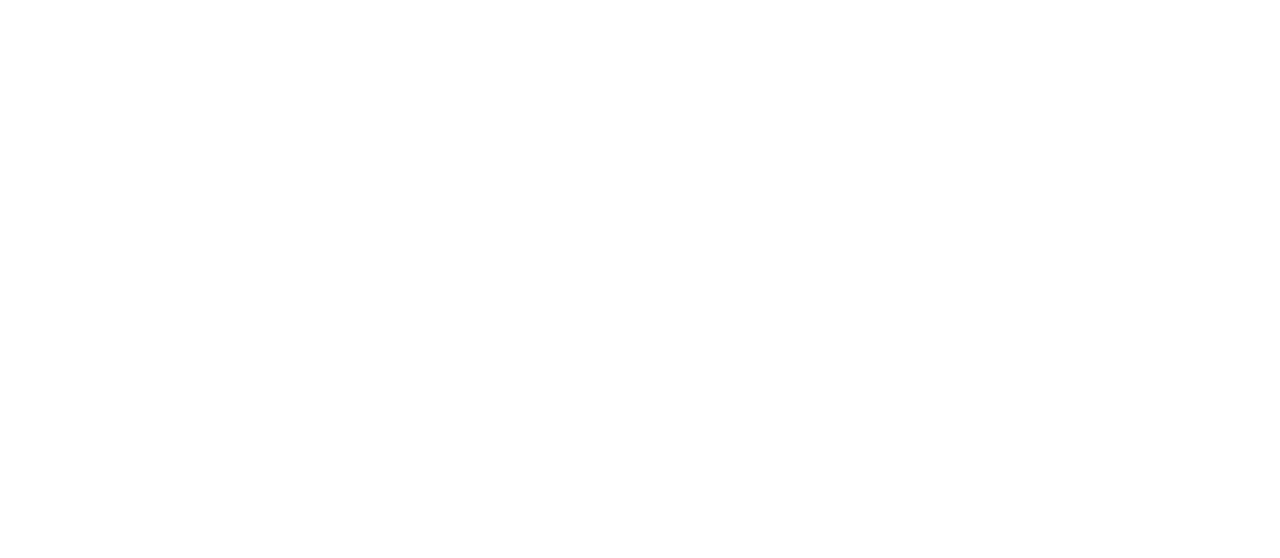
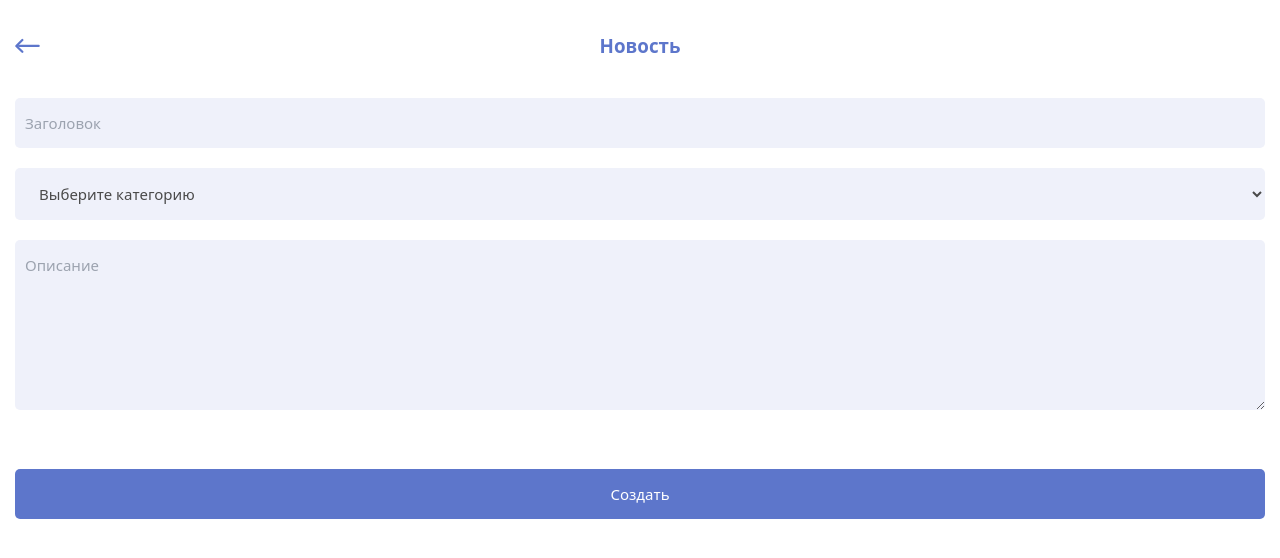
Before and after one commit to ReaGet/studeo, a Vue app: page /news/create in a window 1280 px wide. Before the commit this address had no page. Shown: the top 558 px of the page. Built offline with nearby package versions, Linux system fonts and the light colour scheme.

Commit message:
added new views and new textarea component

```diff
--- a/src/components/InputComponent.vue
+++ b/src/components/InputComponent.vue
@@ -7,6 +7,7 @@
       :type="type"
       :value="value"
       :disabled="disabled"
+      :placeholder="placeholder"
     >
   </label>
 </template>
@@ -31,6 +32,9 @@
     disabled: {
       default: false,
     },
+    placeholder: {
+      default: '',
+    },
   },
 };
 </script>
--- /dev/null
+++ b/src/components/TextareaComponent.vue
@@ -0,0 +1,74 @@
+<template>
+  <label :for="name">
+    <textarea
+      id="name"
+      class="w-full px-4 py-6 text-2xl text-black bg-primary-light rounded-lg outline-none"
+      @input="handleInput"
+      @keydown.enter="handleEnter"
+      cols="30"
+      rows="7"
+      ref="textarea"
+      v-model.trim="text"
+      :placeholder="placeholder"
+    ></textarea>
+  </label>
+</template>
+
+<script>
+export default {
+  name: 'v-textarea',
+  props: {
+    name: {
+      required: true,
+      type: String,
+    },
+    value: {
+      default: '',
+    },
+    title: {
+      default: '',
+    },
+    disabled: {
+      default: false,
+    },
+    placeholder: {
+      default: '',
+    },
+  },
+  data() {
+    return {
+      text: this.value,
+    };
+  },
+  mounted() {
+    if (this.$refs.textarea) {
+      this.$refs.textarea.focus();
+      this.handleTextAreaSize();
+    }
+  },
+  methods: {
+    handleInput() {
+      this.handleTextAreaSize();
+      this.$emit('input', this.text);
+    },
+    handleTextAreaSize() {
+      this.$refs.textarea.style.height = '0px';
+      const height = Math.max(this.$refs.textarea.scrollHeight, 170);
+      this.$refs.textarea.style.height = `${height}px`;
+    },
+    handleEnter(event) {
+      if (event.ctrlKey) {
+        event.preventDefault();
+        this.$emit('submit', this.text);
+        this.text = '';
+        return;
+      }
+      if (!event.ctrlKey && !event.shiftKey) {
+        event.preventDefault();
+        this.$refs.textarea.value += '\n';
+      }
+      this.handleTextAreaSize();
+    },
+  },
+};
+</script>
--- a/src/router/index.js
+++ b/src/router/index.js
@@ -55,6 +55,18 @@
     meta: { layout: 'main', title: 'Новости', action: 'addNews' },
     component: () => import('@/views/NewsView.vue'),
   },
+  {
+    path: '/news/:id',
+    name: 'singleNews',
+    meta: { layout: 'main' },
+    component: () => import('@/views/SingleNewsView.vue'),
+  },
+  {
+    path: '/news/create',
+    name: 'newsCreate',
+    meta: { layout: 'main', title: 'Новость' },
+    component: () => import('@/views/NewsCreateView.vue'),
+  },
 ];
 
 const router = createRouter({
--- /dev/null
+++ b/src/views/NewsCreateView.vue
@@ -0,0 +1,32 @@
+<template>
+  <div class="w-full">
+    <form class="flex flex-col w-full gap-8">
+      <v-input :name="'title'" :placeholder="'Заголовок'" />
+      <label for="category" class="flex flex-col justify-start">
+        <!-- eslint-disable-next-line max-len -->
+        <select id="job" class="h-[52px] indent-4 px-4 py-6 text-2xl text-black bg-primary-light rounded-lg outline-none" name="job">
+          <option value="default" selected>Выберите категорию</option>
+          <option value="category1">Литература</option>
+          <option value="category2">Математика</option>
+          <option value="category3">Искусство</option>
+        </select>
+      </label>
+      <v-textarea name="description" :placeholder="'Описание'" />
+      <button
+        class="px-4 py-6 mt-14 text-2xl text-white bg-primary-default rounded-lg outline-none"
+      >Создать</button>
+    </form>
+  </div>
+</template>
+
+<script>
+import VInput from '@/components/InputComponent.vue';
+import VTextarea from '@/components/TextareaComponent.vue';
+
+export default {
+  components: {
+    VInput,
+    VTextarea,
+  },
+};
+</script>
--- /dev/null
+++ b/src/views/SingleNewsView.vue
@@ -0,0 +1,30 @@
+<template>
+  <div class="flex flex-col gap-6">
+    <img
+      class="-mb-6 rounded-t-xl"
+      src="/img/images/post-image.jpg"
+      alt="title"
+    >
+    <div class="flex flex-col py-6 px-4 gap-6">
+      <!-- eslint-disable-next-line max-len -->
+      <h1 class="text-2xl text-black font-bold">День студента в Казанском государственном институте культуры</h1>
+      <!-- eslint-disable-next-line max-len -->
+      <p class="text-xl text-gray-300 leading-tight">В День студента, который в России отмечается 25 января в Казанском государственном институте культуры состоялся праздничный концерт.</p>
+      <!-- eslint-disable-next-line max-len -->
+      <p class="text-xl text-gray-300 leading-tight">В концерте приняли участие студенты очной и заочной формы обучения, продемонстрировав яркие творческие номера для зрителей, которых был полный зал.</p>
+      <!-- eslint-disable-next-line max-len -->
+      <p class="text-xl text-gray-300 leading-tight">Ребята подготовили разнообразные выступления, посвященные студенчеству, в результате на концерте зрители смогли в полной мере получить удовольствие от красивых выступлений разных форматов (вокальные, танцевальные, музыкальные номера и т.д.)</p>
+      <!-- eslint-disable-next-line max-len -->
+      <p class="text-xl text-gray-300 leading-tight">Ректор Казанского государственного института культуры поздравила студентов, отметив, что студенты нашего вуза самые яркие, талантливые и перспективные ребята, пожелав им реализации всех творческих замыслов на высочайшем художественном уровне.</p>
+
+      <div class="flex items-center justify-between">
+        <div class="flex items-center gap-3">
+          <svg width="15" height="15">
+            <use xlink:href="/img/icons/sprite.svg#date"></use>
+          </svg>
+          <span class="text-[1rem] text-primary-default">26.04.2023</span>
+        </div>
+      </div>
+    </div>
+  </div>
+</template>
```
Also changed, not shown: 1 other file (tests, documents, lock files or other folders).
